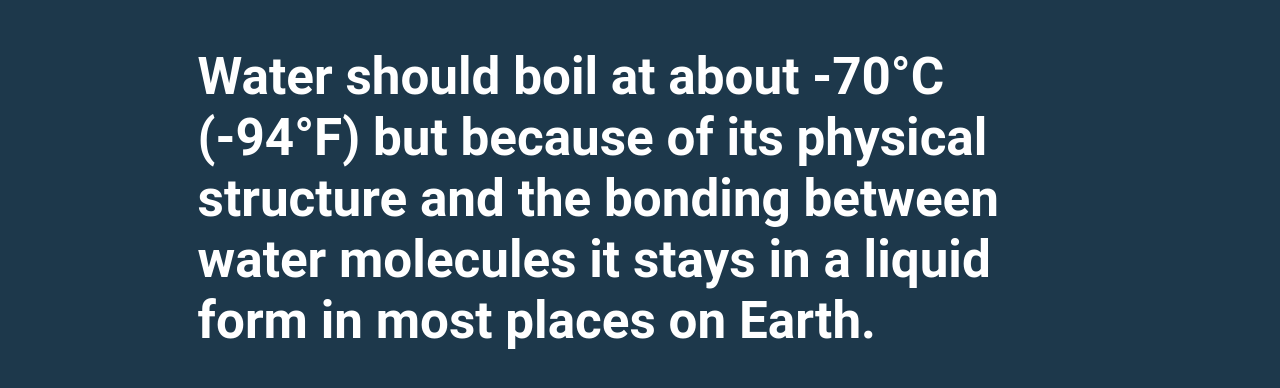
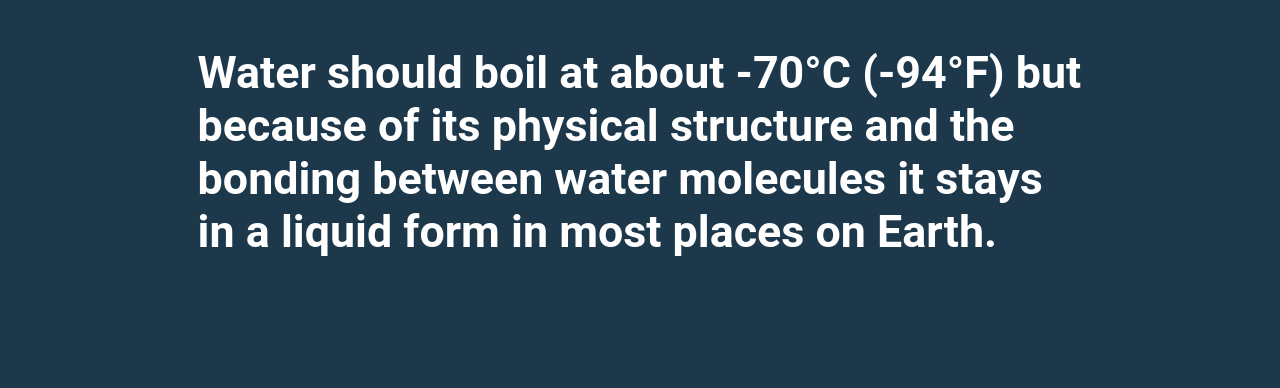
Before and after one commit to dr-maguigan/Fun_Fact_1, a plain HTML site: page index.html in a window 1280 px wide. Shown: the part 138-526 px from the top of the page. Drawn offline with Linux system fonts and the light colour scheme.

Commit message:
Update index.html

```diff
--- a/index.html
+++ b/index.html
@@ -15,7 +15,7 @@ h1 {text-align: center;
 h2 {text-align: left;
 	font-family: Roboto;
 	color: white;
-	font-size: 4.0vw;}
+	font-size: 3.5vw;}
 
 .center {
 	max-width: 70%;
```
